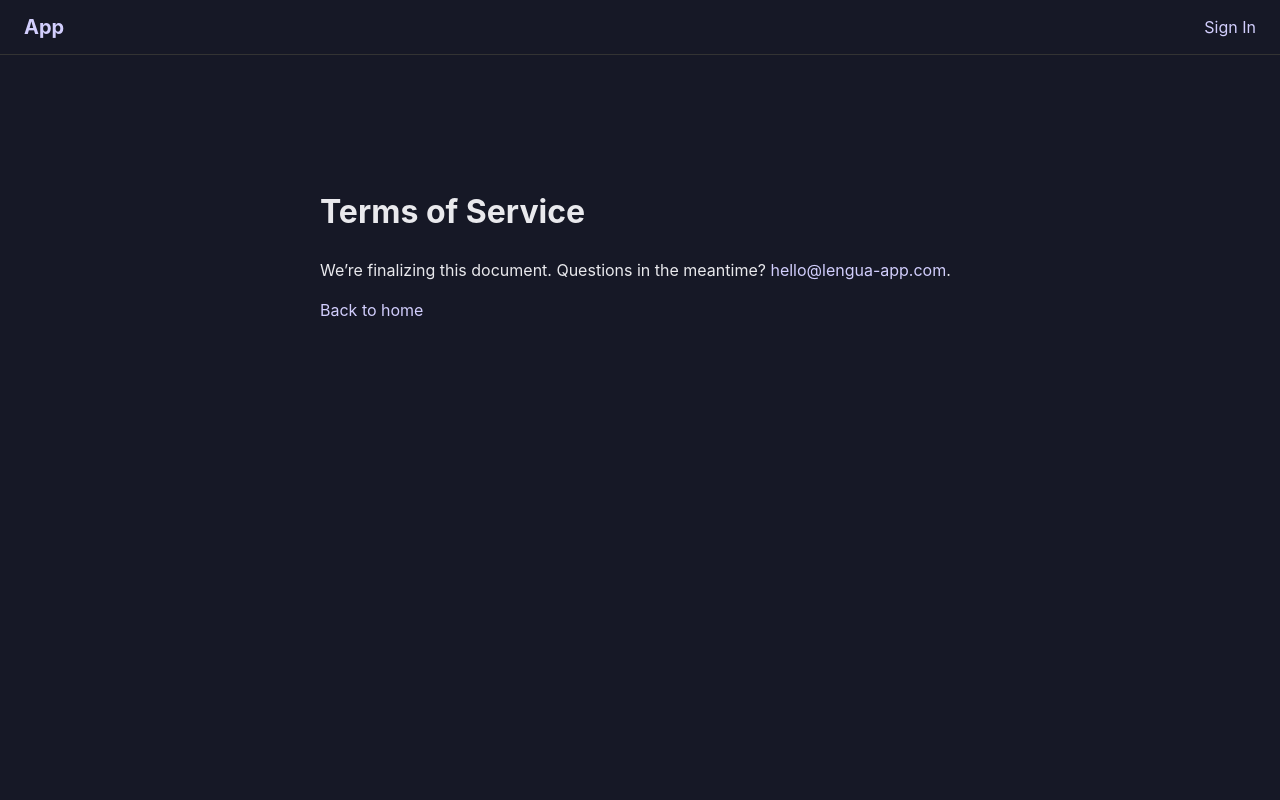
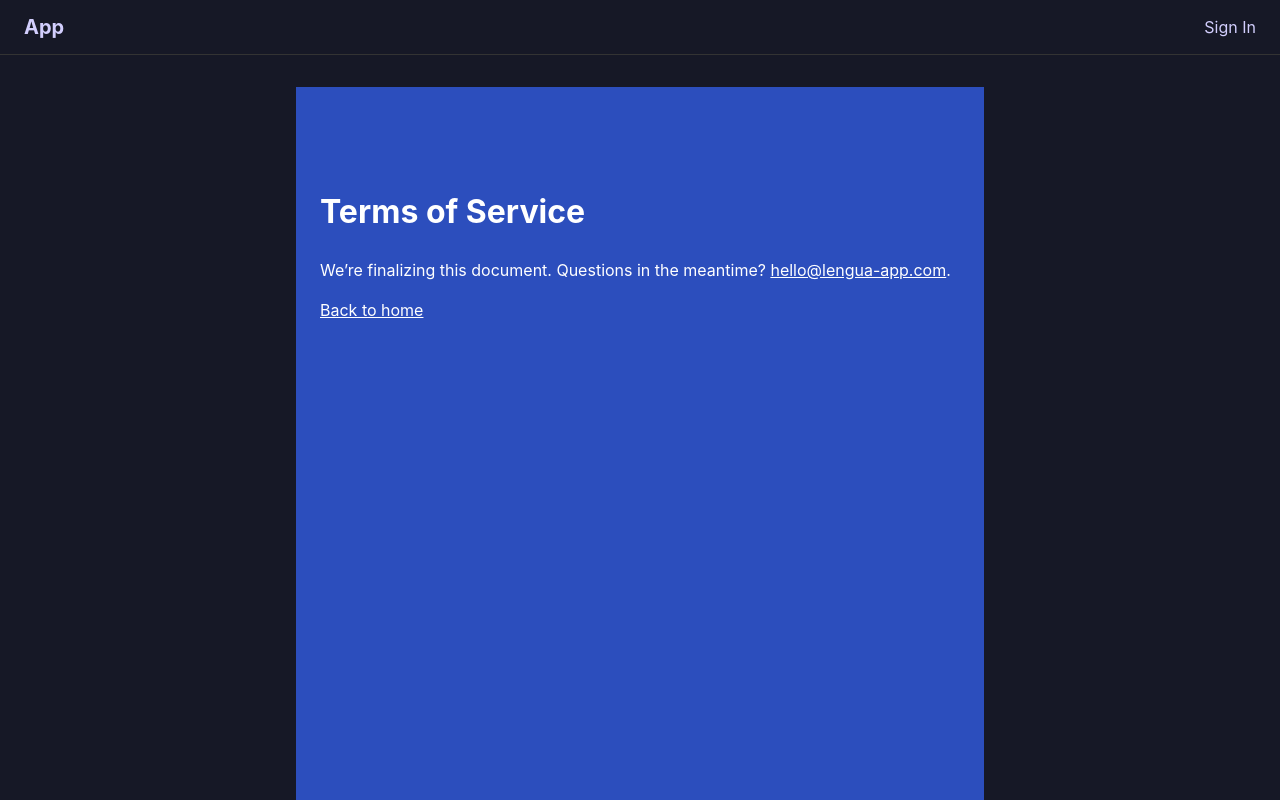
Before and after one commit to briankeane/lengua, a React (Vite) app in the folder client/: page /terms in a window 1280 px wide. Shown: the top 800 px of the page. Built offline with nearby package versions, Linux system fonts and the light colour scheme; no server answers.

Commit message:
fix(client): scope cobalt theme to legal pages

```diff
--- a/client/src/Pages/LandingPage/LandingPage.css
+++ b/client/src/Pages/LandingPage/LandingPage.css
@@ -339,7 +339,13 @@
   max-width: 640px;
   margin: 0 auto;
   padding: 80px 24px;
-  color: var(--color-text);
+  min-height: 100vh;
+  background: var(--lp-bg);
+  color: var(--lp-on-bg);
+}
+.lp-legal a {
+  color: var(--lp-on-bg);
+  text-decoration: underline;
 }
 
 /* Responsive */
--- a/client/src/Pages/LegalPage/LegalPage.tsx
+++ b/client/src/Pages/LegalPage/LegalPage.tsx
@@ -2,7 +2,7 @@ import { Link } from 'react-router-dom';
 
 export default function LegalPage({ title }: { title: string }) {
   return (
-    <main className="lp-legal">
+    <main className="lp lp-legal">
       <h1>{title}</h1>
       <p>
         We&rsquo;re finalizing this document. Questions in the meantime?{' '}
```
Also changed, not shown: 1 other file (tests, documents, lock files or other folders).
